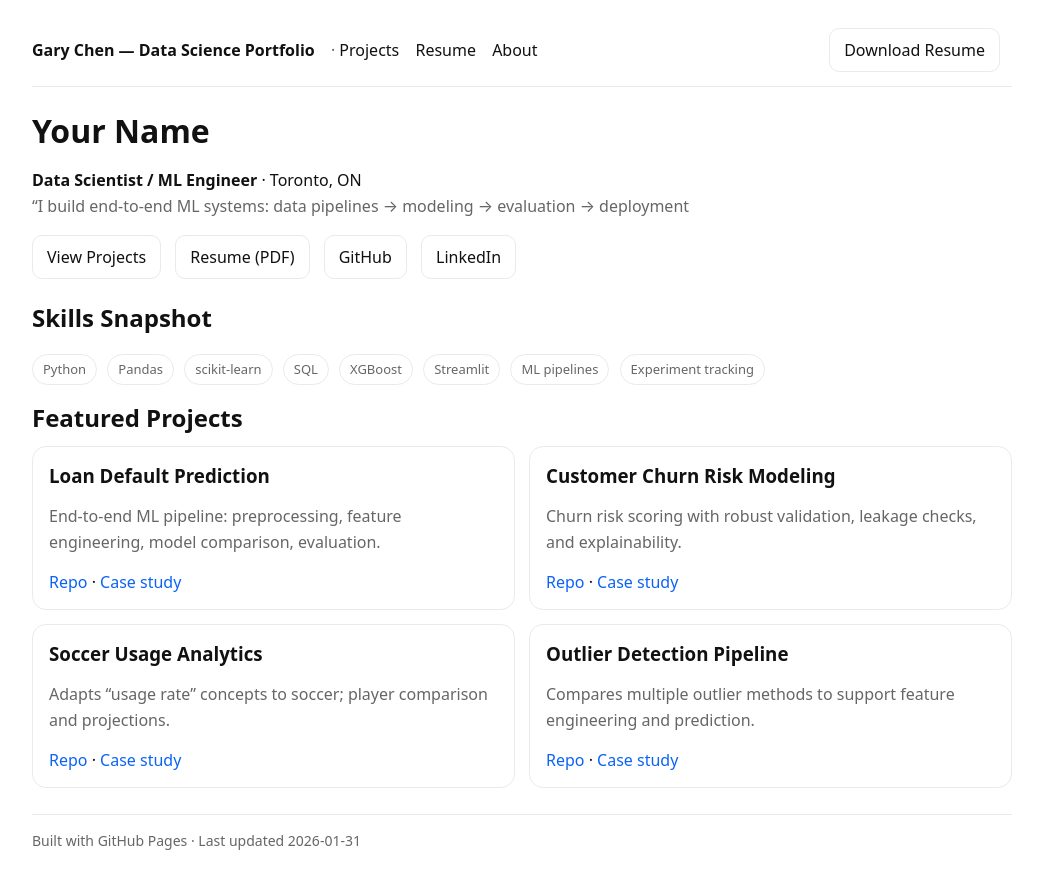
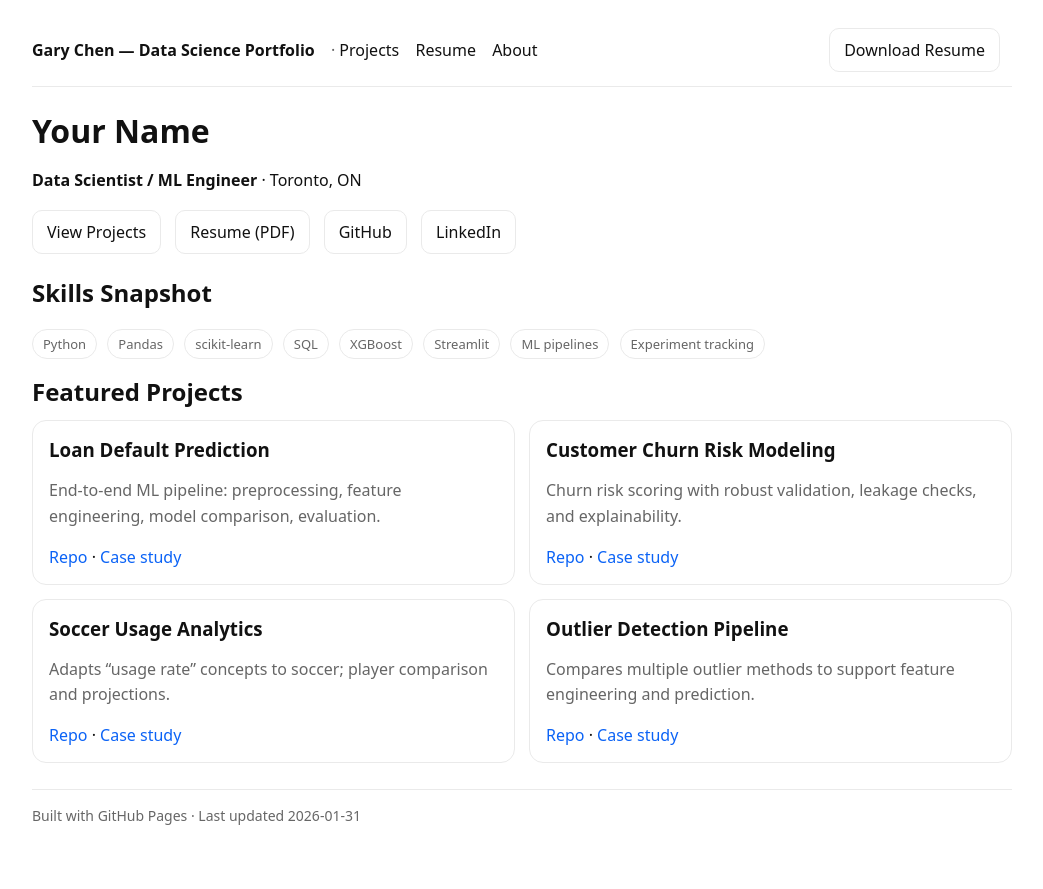
Before and after one commit to Gary-XC/Gary-XC.github.io, a Jekyll site: the page built from index.md, in a window 1280 px wide. Shown: the top 889 px of the page, without its empty margins (118-1161 px from the left). Built offline with Jekyll 4.4.1, drawn with Linux system fonts in a browser that asks for light colours.

Commit message:
Update index.md

```diff
--- a/index.md
+++ b/index.md
@@ -5,7 +5,6 @@ title: Home
 
 # Your Name
 **Data Scientist / ML Engineer** · Toronto, ON
-<span class="muted">“I build end-to-end ML systems: data pipelines → modeling → evaluation → deployment</span>
 
 <div style="margin:14px 0 22px;">
   <a class="btn" href="./projects">View Projects</a>
```
